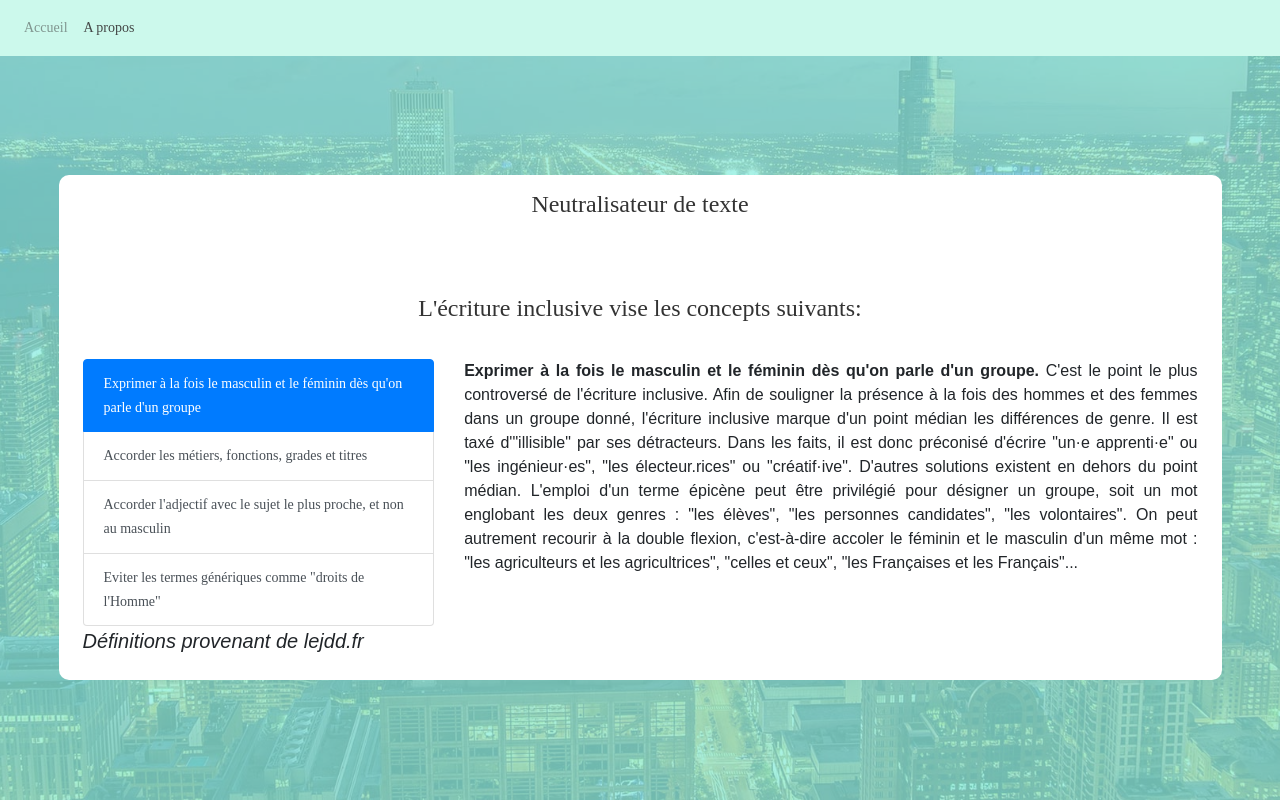
After one commit to xberault/if37_projet_2021-2022, a Flask app: page /about in a window 1280 px wide. The commit adds this page. Run offline with Flask 2, Linux system fonts and the light colour scheme; some libraries are stand-ins or nearby versions; some web fonts are replaced.

Commit message:
ajout page about pour expliquer les règles de l'écriture inclusive

```diff
--- a/src/convert.py
+++ b/src/convert.py
@@ -117,7 +117,9 @@ def convert_sentence(sentence, forme):
     for i, sent in enumerate(doc.sents): #, p, token in enumerate(zip(phrases, doc)):
         #p[-1] est le délimiteur de ligne, cela permet de garder l'indentation originale lorsque présente
 
-        p = phrases[i] + " "
+        p = [""] if i >= len(phrases) else phrases[i] + " "
+
+
         print("----- p:")
         print(str(sent))
         print(p)
--- a/src/static/css/main.css
+++ b/src/static/css/main.css
@@ -1,6 +1,9 @@
 @font-face {
   font-family: Montserrat-Regular;
   src: url(../fonts/montserrat/Montserrat-Regular.ttf);
+}
+* {
+  max-height: 100% !important;
 }
 
 @font-face {
@@ -148,6 +151,10 @@ button:hover {
   cursor: pointer;
 }
 
+.navbar{
+  opacity: 80%;
+}
+
 .bg-contact100 {
   width: 100%;
   background-repeat: no-repeat;
@@ -155,9 +162,13 @@ button:hover {
   background-size: cover;
 }
 
+.tab-pane {
+  float: left !important;
+}
+
 .container-contact100 {
   width: 100%;
-  min-height: 100vh;
+  min-height: 93vh;
   display: -webkit-box;
   display: -webkit-flex;
   display: -moz-box;
--- /dev/null
+++ b/src/templates/about.html
@@ -0,0 +1,50 @@
+{% set active_page = "about" %}
+{% extends "base.html" %}
+{% block main %}
+<div class="bg-contact100" style="background-image: url('/static/images/bg-01.jpg');">
+    <div class="container-contact100">
+        <div class="wrap-contact100">
+            <span class="contact100-form-title">
+                Neutralisateur de texte
+            </span>
+            <div class="w-100 p-4 ">
+                <span class="contact100-form-title">
+                L'écriture inclusive vise les concepts suivants:
+            </span>
+
+                <div class="row">
+                    <div class="col-4">
+                      <div class="list-group" id="list-tab" role="tablist">
+                        <a class="list-group-item list-group-item-action active" id="list-1-list" data-toggle="list" href="#list-1" role="tab" aria-controls="1">Exprimer à la fois le masculin et le féminin dès qu'on parle d'un groupe</a>
+                        <a class="list-group-item list-group-item-action" id="list-2-list" data-toggle="list" href="#list-2" role="tab" aria-controls="2">Accorder les métiers, fonctions, grades et titres</a>
+                        <a class="list-group-item list-group-item-action" id="list-3-list" data-toggle="list" href="#list-3" role="tab" aria-controls="3">Accorder l'adjectif avec le sujet le plus proche, et non au masculin</a>
+                        <a class="list-group-item list-group-item-action" id="list-4-list" data-toggle="list" href="#list-4" role="tab" aria-controls="4">Eviter les termes génériques comme "droits de l'Homme" </a>
+                      </div>
+                      <i class="lead">Définitions provenant de lejdd.fr</i>
+                    </div>
+                    <div class="col-8">
+                      <div class="tab-content text-justify" id="nav-tabContent">
+                        <div class="tab-pane fade show active" id="list-1" role="tabpanel" aria-labelledby="list-1-list">
+                            <b>Exprimer à la fois le masculin et le féminin dès qu'on parle d'un groupe.</b>
+                            C'est le point le plus controversé de l'écriture inclusive. Afin de souligner la présence à la fois des hommes et des femmes dans un groupe donné, l'écriture inclusive marque d'un point médian les différences de genre. Il est taxé d'"illisible" par ses détracteurs. Dans les faits, il est donc préconisé d'écrire "un·e apprenti·e" ou "les ingénieur·es", "les électeur.rices" ou "créatif·ive".
+D'autres solutions existent en dehors du point médian. L'emploi d'un terme épicène peut être privilégié pour désigner un groupe, soit un mot englobant les deux genres : "les élèves", "les personnes candidates", "les volontaires". On peut autrement recourir à la double flexion, c'est-à-dire accoler le féminin et le masculin d'un même mot : "les agriculteurs et les agricultrices", "celles et ceux", "les Françaises et les Français"...
+                        </div>
+                        <div class="tab-pane fade" id="list-2" role="tabpanel" aria-labelledby="list-2-list">
+                            <b>Accorder les métiers, fonctions, grades et titres.</b> Plus simplement, l'écriture inclusive consiste à féminiser tous les noms de profession, le plus souvent en ajoutant un "e" à la fin des mots. On parle donc d'une "jardinière", "principale", "cheminote", ou à défaut, d'une "chercheuse", d'une "carreleuse". Même l'Académie française, pourtant peu portée sur l'écriture inclusive, s'est prononcée en février 2019 en faveur d'une telle féminisation - à l'exception des fonctions et des grades. Reste certains mots comme chef ("cheffe", "cheffesse", "cheftaine" ?) ou auteur ("autrice", "auteure", "auteuse" ?) qui continuent de faire débat.
+                        </div>
+                        <div class="tab-pane fade" id="list-3" role="tabpanel" aria-labelledby="list-3-list">
+                            <b>Accorder l'adjectif avec le sujet le plus proche, et non au masculin. </b>
+                            "Le masculin l'emporte sur le féminin" est la règle au pluriel dès qu'un groupe comprend au moins un homme. Les défenseurs de l'écriture inclusive souhaitent y mettre fin par l'accord de proximité, qui s'attache au sujet le plus proche. On dira ainsi "les villages et les villes sont belles" ou "les pays et régions étrangères". A noter que la règle actuelle n'a pas toujours existé, comme le rappelle sur Europe 1 Eliane Viennot, professeur de l'Université de Saint-Etienne et promotrice de l'écriture inclusive : ""Elle a été mise au point au 17e siècle. D'ailleurs, à cette époque-là, on ne disait pas exactement cette formule, mais 'le genre le plus noble s'impose lorsque les deux genres sont en présence'. Ça veut tout dire."
+                        </div>
+                        <div class="tab-pane fade" id="list-4" role="tabpanel" aria-labelledby="list-4-list">
+                            <b>Eviter les termes génériques comme "droits de l'Homme". </b>
+                            L'écriture inclusive proscrit enfin les antonomases du nom commun, c'est-à-dire tous les noms commençant à l'écrit par une majuscule. On parlera ainsi de "droits humains" ou de "droits de la personne humaine" plutôt que de "droits de l'Homme".
+                        </div>
+                      </div>
+                    </div>
+                  </div>
+            </div>
+        </div>
+    </div>
+</div>
+{% endblock %}
--- a/src/templates/base.html
+++ b/src/templates/base.html
@@ -22,6 +22,7 @@
 <!--===============================================================================================-->
 </head>
 <body>
+{% include 'nav.html' %}
 {% block main %}
 {% endblock main %}
 
--- a/src/templates/index.html
+++ b/src/templates/index.html
@@ -1,3 +1,4 @@
+{% set active_page = "index" %}
 {% extends "base.html" %}
 {% block main %}
 <div class="bg-contact100" style="background-image: url('/static/images/bg-01.jpg');">
--- /dev/null
+++ b/src/templates/nav.html
@@ -0,0 +1,18 @@
+{% set active_page = active_page|default('index') -%}
+
+<nav class="navbar navbar-expand-lg navbar-light" style="background-color: #66ecc469;">
+    <button class="navbar-toggler" type="button" data-toggle="collapse" data-target="#navbarSupportedContent" aria-controls="navbarSupportedContent" aria-expanded="false" aria-label="Toggle navigation">
+      <span class="navbar-toggler-icon"></span>
+    </button>
+
+    <div class="collapse navbar-collapse" id="navbarSupportedContent">
+      <ul class="navbar-nav mr-auto">
+        <li class="nav-item {%if active_page=='index' %}active {% endif %}">
+          <a class="nav-link" href="{{ url_for('index')}}">Accueil <span class="sr-only">(current)</span></a>
+        </li>
+        <li class="nav-item {%if active_page=='about' %}active {% endif %}">
+          <a class="nav-link" href="{{ url_for('about') }}">A propos {%if current_page=='about' %}<span class="sr-only">(current)</span> {% endif %}</a>
+        </li>
+      </ul>
+    </div>
+  </nav>
--- a/src/views.py
+++ b/src/views.py
@@ -29,3 +29,7 @@ def index():
         )
     elif request.method == "GET":
         return render_template("index.html")
+
+@app.route("/about")
+def about():
+    return render_template("about.html")
```
Also changed, not shown: src/templates/res.html (deleted, +0 -10 lines), src/data/dico.json.
